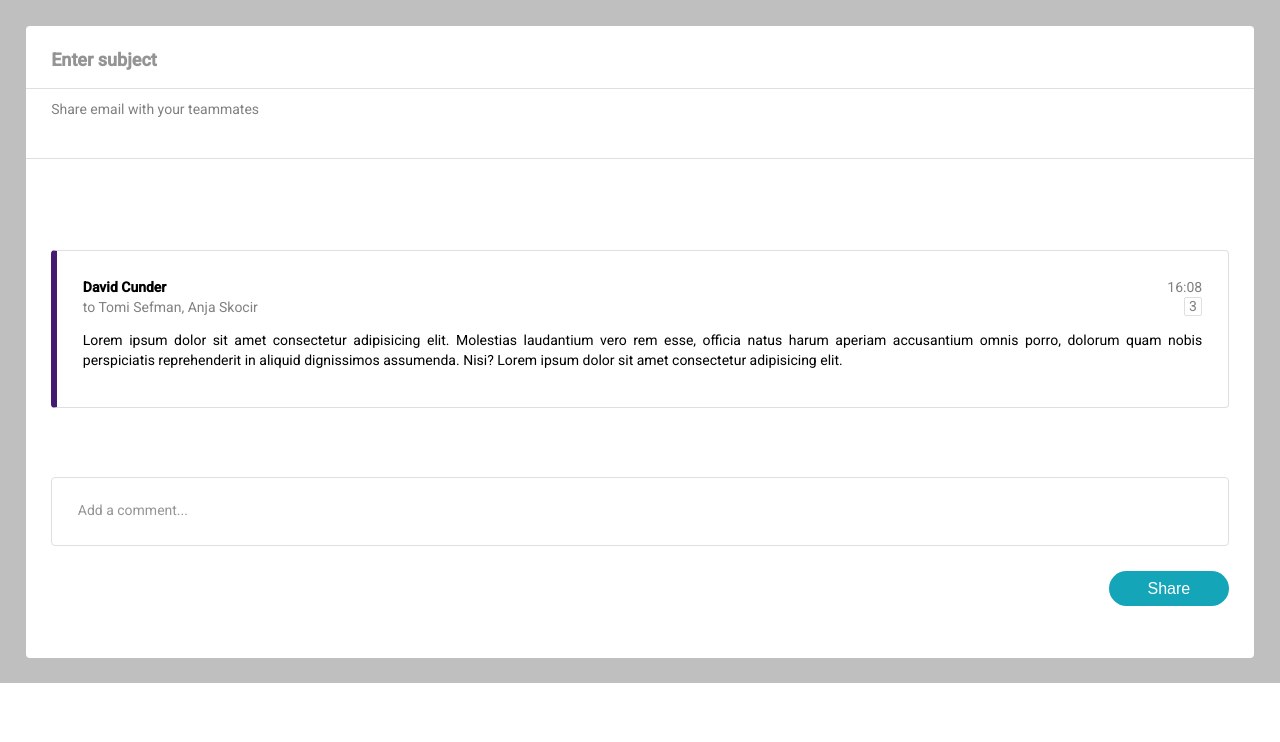
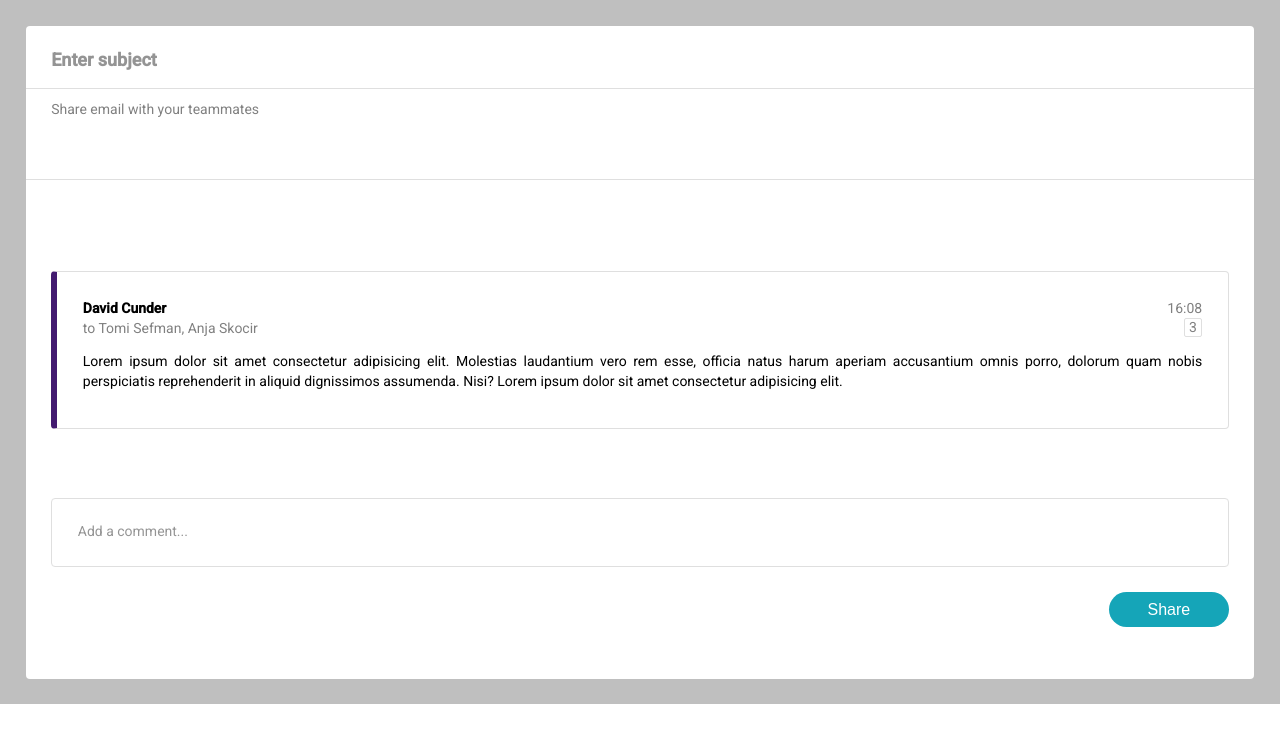
Before and after one commit to jurij-bozic/loop-app, an Angular app: page / in a window 1280 px wide. Shown: the top 742 px of the page. Built offline with nearby package versions, Linux system fonts and the light colour scheme.

Commit message:
Commit 14 - minor CSS fix

```diff
--- a/src/app/input-user/input-user.component.css
+++ b/src/app/input-user/input-user.component.css
@@ -31,7 +31,7 @@
 
 .fake-input-container {
     width: 100%;
-    margin-top: -2.5vw;
+    margin-top: -1.2em;
     font-size: normal;
     overflow-x: auto;
     white-space: nowrap;
@@ -56,6 +56,13 @@ mat-label {
     border-bottom: 1px solid var(--light-grey);
     padding-top: 1vw;
     height: 4em;
+    padding-bottom: 0.5em;
+}
+
+@media only screen and (min-width: 1050px) {
+    #users-input {
+        padding-bottom: 1.5em;
+    }
 }
 
 #users-matformfield {
```
